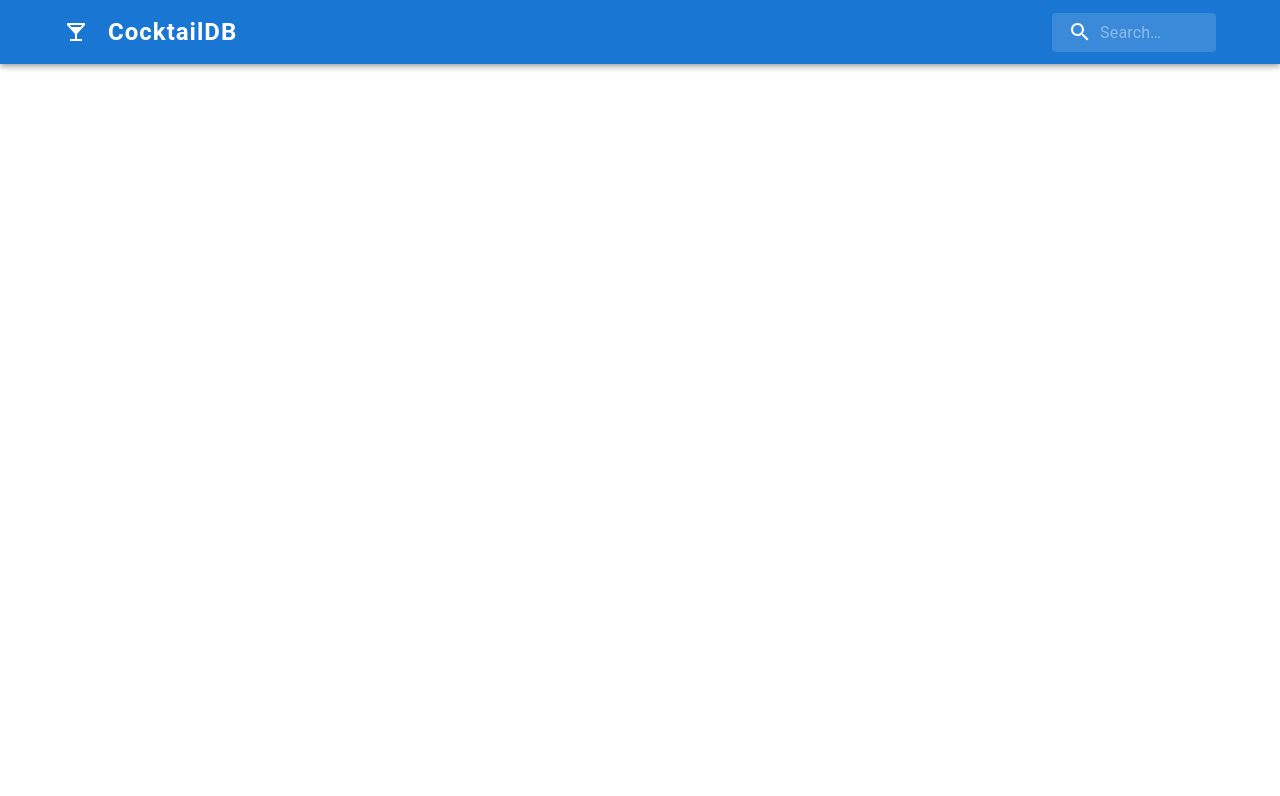
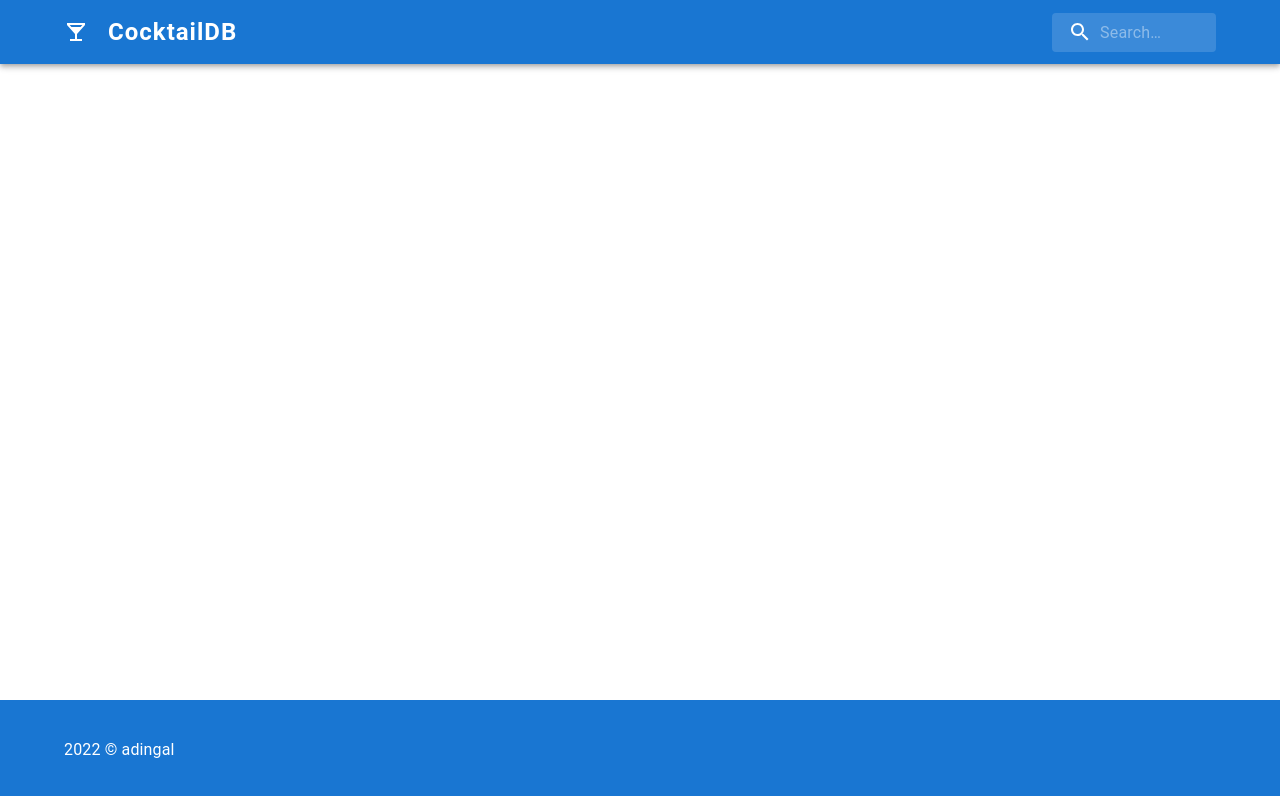
Before and after one commit to adingal/cocktaildb, a React (Create React App) app: page / in a window 1280 px wide. Shown: the top 796 px of the page. Built offline with nearby package versions, Linux system fonts and the light colour scheme.

Commit message:
[Create] Footer component

```diff
--- a/src/components/App.js
+++ b/src/components/App.js
@@ -2,6 +2,7 @@ import React from 'react'
 import { CssBaseline } from '@mui/material'
 import Layout from 'components/Layout'
 import Header from 'components/Header'
+import Footer from 'components/Footer'
 
 const App = () => {
   return (
@@ -9,6 +10,7 @@ const App = () => {
       <CssBaseline />
       <Layout>
         <Header />
+        <Footer />
       </Layout>
     </>
   )
--- /dev/null
+++ b/src/components/Footer.js
@@ -0,0 +1,32 @@
+import React from 'react'
+import { styled } from '@mui/material/styles'
+import { Box, Container, Typography } from '@mui/material'
+
+const StyledBox = styled(Box)(({ theme }) => ({
+  minHeight: 100,
+  flexGrow: 1,
+  position: 'fixed',
+  right: 0,
+  bottom: 0,
+  left: 0,
+  display: 'flex',
+  flexDirection: 'row',
+  justifyContent: 'center',
+  alignItems: 'center',
+  backgroundColor: theme.palette.primary.main,
+  color: theme.palette.primary.contrastText,
+}))
+
+const Footer = () => {
+  return (
+    <StyledBox>
+      <Container maxWidth="lg">
+        <Typography variant="body1">
+          {new Date().getFullYear()} &copy; adingal
+        </Typography>
+      </Container>
+    </StyledBox>
+  )
+}
+
+export default Footer
```
